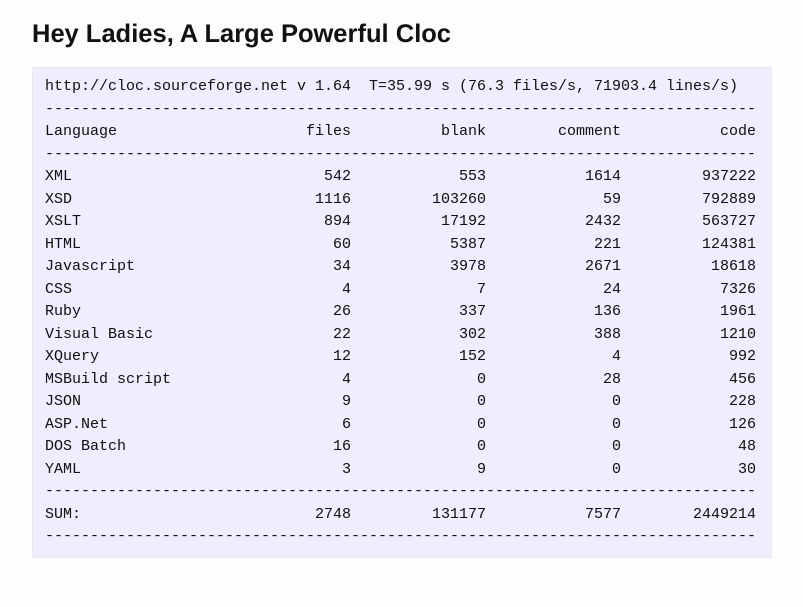
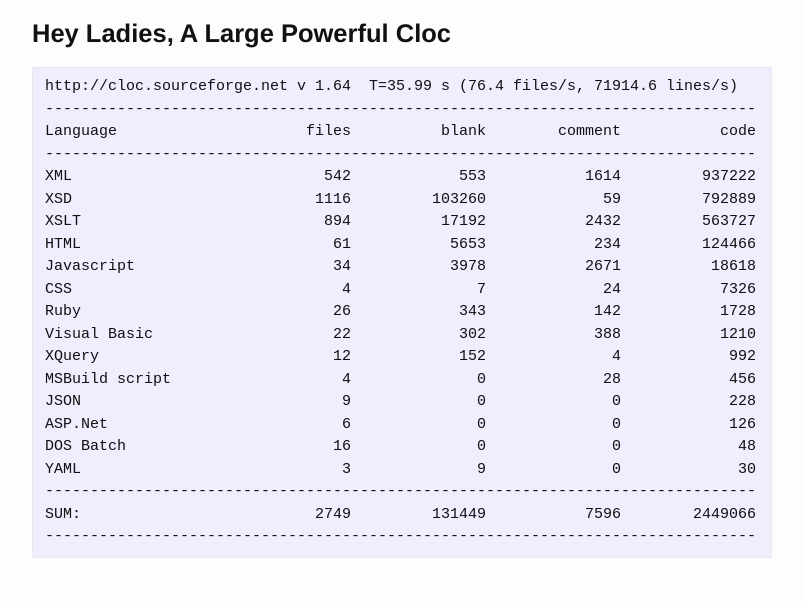
Before and after one commit to slurpcode/beast, a Jekyll site: the page built from about.md, in a window 1280 px wide and 900 px high, scrolled down 3458 px. Shown: the part 182-789 px from the top of the window, without its empty margins (238-1041 px from the left). Built offline with Jekyll 4.4.1, drawn with Linux system fonts in a browser that asks for light colours; some of the changed text lies outside the part shown.

Commit message:
Update about.md

````diff
--- a/about.md
+++ b/about.md
@@ -234,17 +234,17 @@ http://www.opera.com/){:target="_blank"}
 **Hey Ladies, A Large Powerful Cloc**
 =====================================
 ```
-http://cloc.sourceforge.net v 1.64  T=35.99 s (76.3 files/s, 71903.4 lines/s)
+http://cloc.sourceforge.net v 1.64  T=35.99 s (76.4 files/s, 71914.6 lines/s)
 -------------------------------------------------------------------------------
 Language                     files          blank        comment           code
 -------------------------------------------------------------------------------
 XML                            542            553           1614         937222
 XSD                           1116         103260             59         792889
 XSLT                           894          17192           2432         563727
-HTML                            60           5387            221         124381
+HTML                            61           5653            234         124466
 Javascript                      34           3978           2671          18618
 CSS                              4              7             24           7326
-Ruby                            26            337            136           1961
+Ruby                            26            343            142           1728
 Visual Basic                    22            302            388           1210
 XQuery                          12            152              4            992
 MSBuild script                   4              0             28            456
@@ -253,6 +253,6 @@ ASP.Net                          6              0              0            126
 DOS Batch                       16              0              0             48
 YAML                             3              9              0             30
 -------------------------------------------------------------------------------
-SUM:                          2748         131177           7577        2449214
+SUM:                          2749         131449           7596        2449066
 -------------------------------------------------------------------------------
 ```
````
Also changed, not shown: other parts of about.md (+2 -2 lines).
